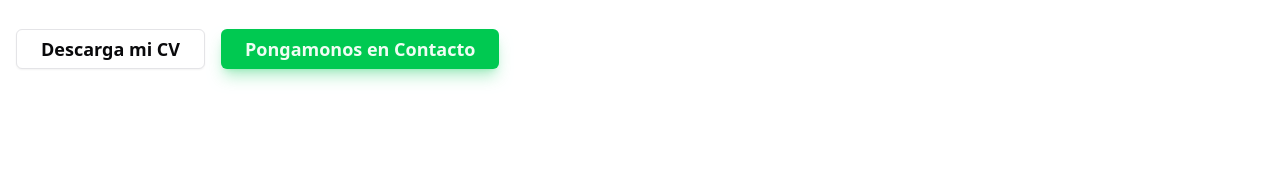
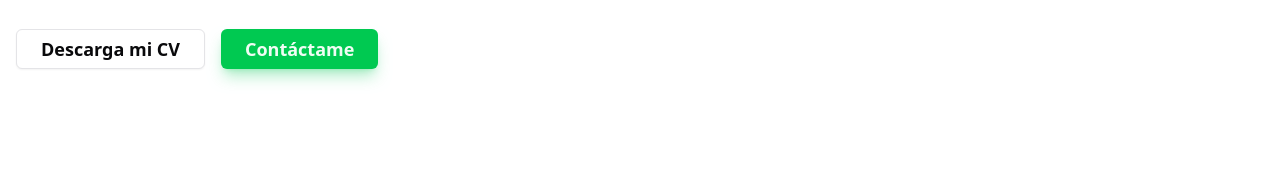
Before and after one commit to CarlosJimeEnez/astro-app-portafolio, an Astro site: page / in a window 1280 px wide. Shown: the part 295-489 px from the top of the page. Built offline with nearby package versions, Linux system fonts and the light colour scheme; Astro itself is replaced by a stand-in of ours.

```diff
--- a/src/components/HeroSection.astro
+++ b/src/components/HeroSection.astro
@@ -25,7 +25,7 @@
             size="lg"
             className="px-6 py-3 shadow-lg hover:shadow-xl transition-shadow shadow-primary/30"
             ><span class="text-lg font-bold">
-                Pongamonos en Contacto
+                Contáctame
             </span></Button
         >
     </div>
```
